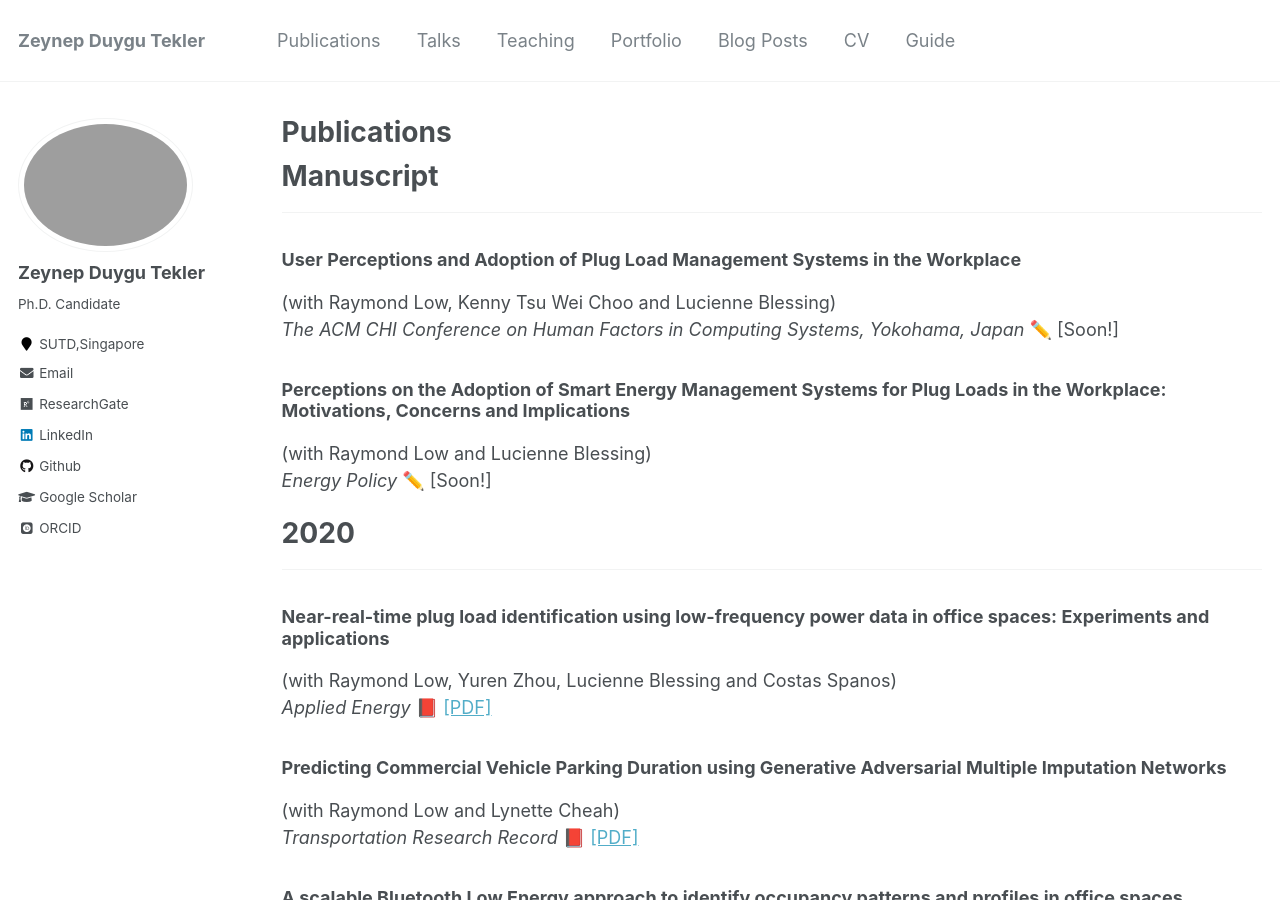
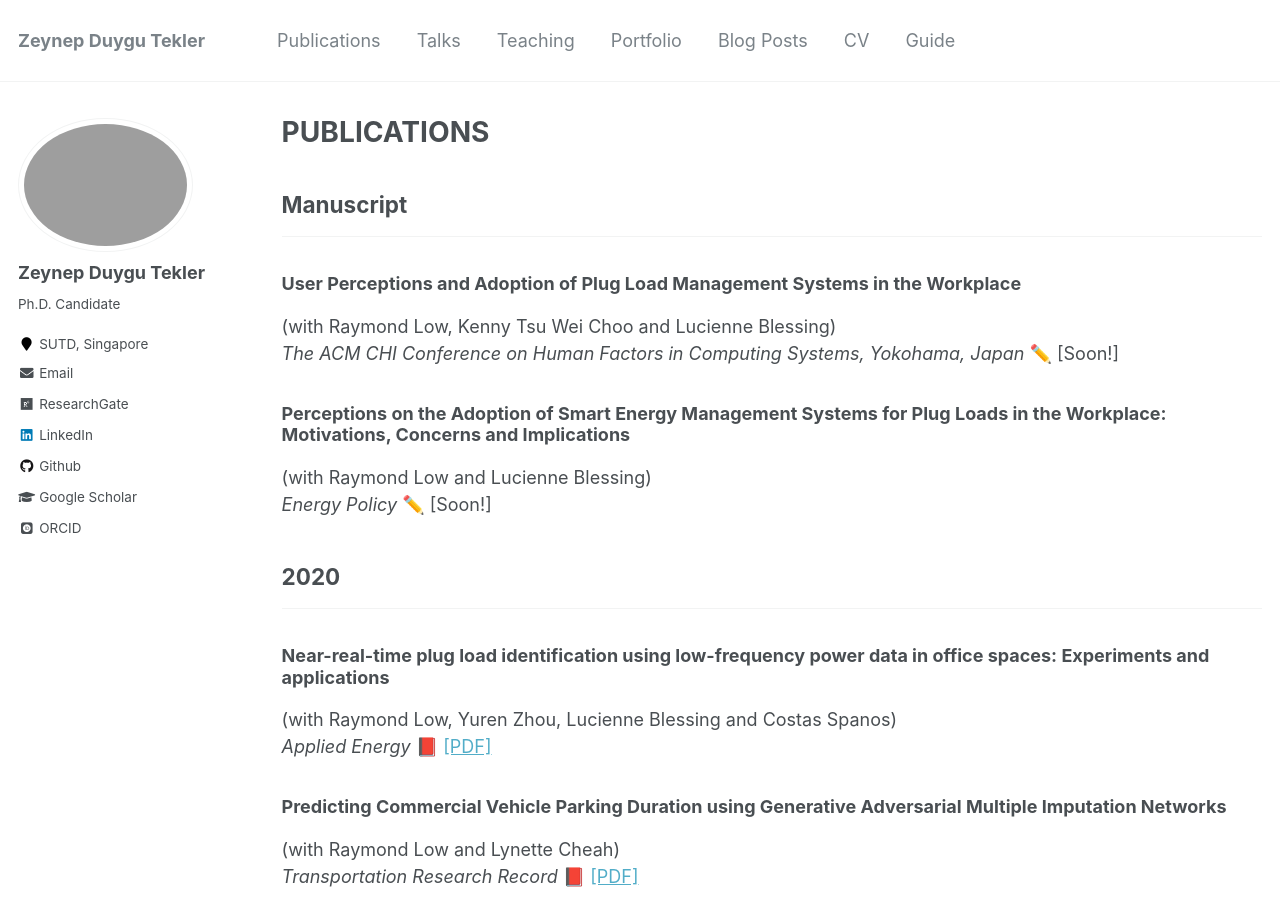
Before and after one commit to zeynepduygutekler/zeynepduygutekler.github.io, a Jekyll site: the page built from _pages/publications.md, in a window 1280 px wide and 900 px high. Built offline with Jekyll 4.4.1, drawn with Linux system fonts in a browser that asks for light colours; emoji names are drawn with the system emoji font; some web fonts are replaced.

Commit message:
paper 1 updated6

```diff
--- a/_config.yml
+++ b/_config.yml
@@ -83,7 +83,7 @@ author:
   name             : "Zeynep Duygu Tekler"
   avatar           : "profile.png"
   bio              : "Ph.D. Candidate"
-  location         : "SUTD,Singapore"
+  location         : "SUTD, Singapore"
   employer         :
   pubmed           : #"https://www.ncbi.nlm.nih.gov/pubmed/?term=john+snow"
   googlescholar    : "https://scholar.google.com/citations?user=VYSfvtcAAAAJ&hl=en"
--- a/_pages/publications.md
+++ b/_pages/publications.md
@@ -1,6 +1,6 @@
 ---
 layout: archive
-title: "Publications"
+title: "PUBLICATIONS"
 permalink: /publications/
 author_profile: true
 ---
@@ -21,7 +21,9 @@ author_profile: true
 <i>Recommended citation: Tekler, Z. D., Low, R., Chung, S. Y., Low, J. S. C., & Blessing, L. (2019). A Waste Management Behavioural Framework of Singapore’s Food Manufacturing Industry using Factor Analysis. Procedia CIRP, 80, 578-583. </i>
 -->
 
-# Manuscript
+
+
+## Manuscript
 ---
 
 ### User Perceptions and Adoption of Plug Load Management Systems in the Workplace
@@ -34,7 +36,7 @@ author_profile: true
 *Energy Policy* :pencil2: [Soon!]
 
 
-# 2020
+## 2020
 ___
 
 ### Near-real-time plug load identification using low-frequency power data in office spaces: Experiments and applications
@@ -52,7 +54,7 @@ ___
 *Building and Environment* :closed_book: [[PDF]](http://zeynepduygutekler.github.io/files/BuildingandEnvironment_Published)
 
 
-# 2019
+## 2019
 ___
 
 ### An alternative approach to monitor occupancy using bluetooth low energy technology in an office environment
```
Also changed, not shown: _pages/about.md (+1 -1 lines).
